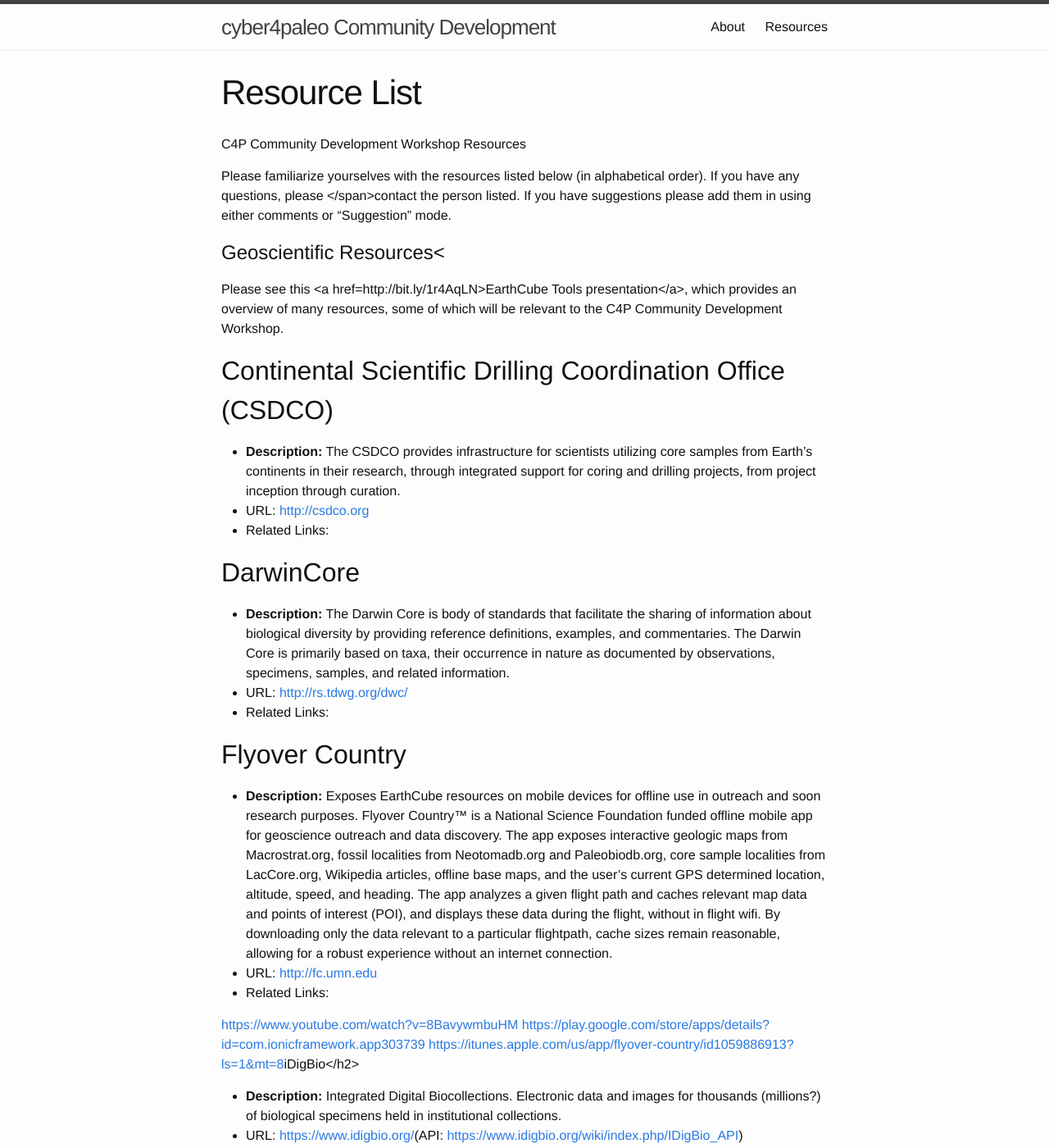
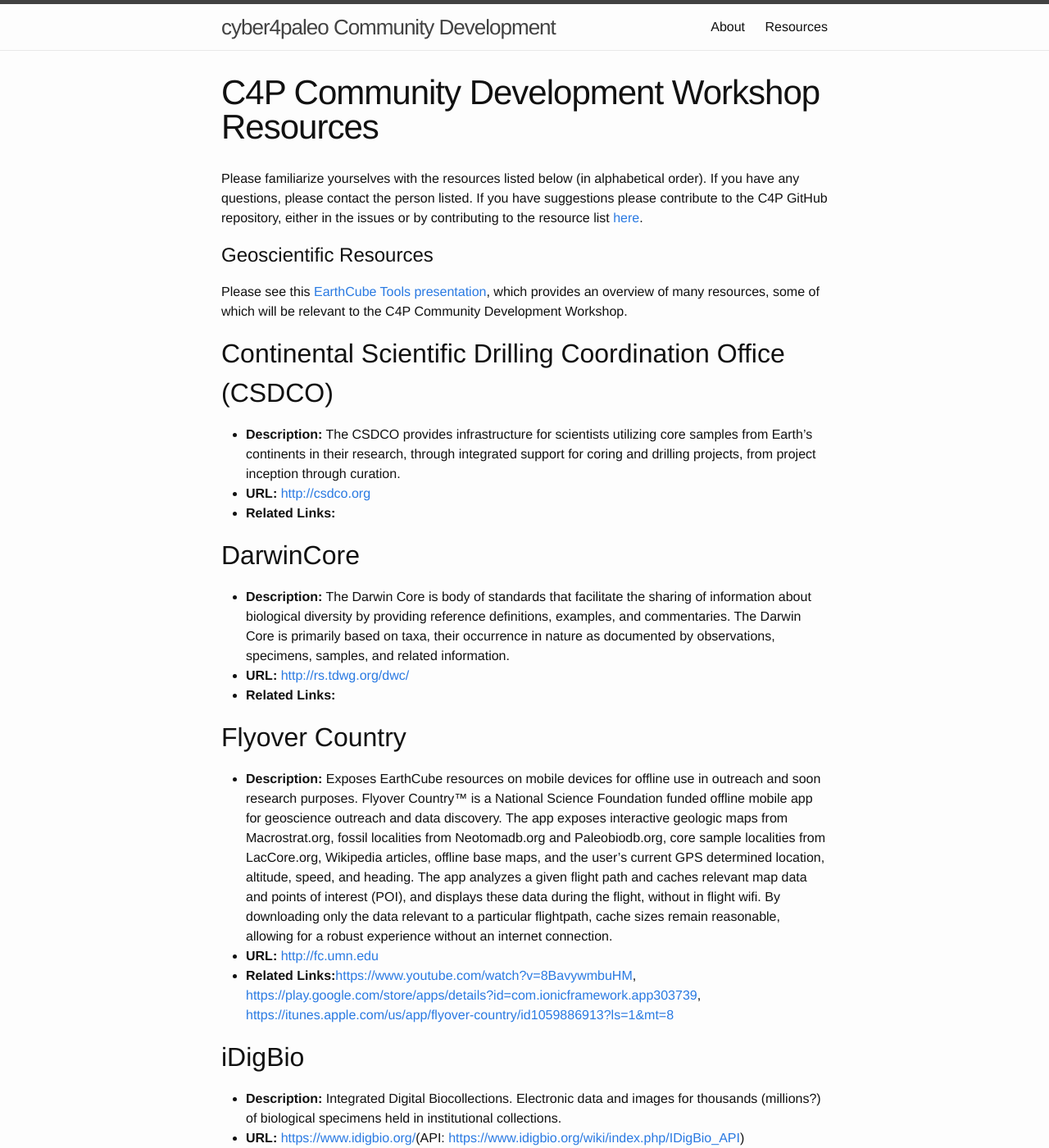
Before and after one commit to cyber4paleo/cyber4paleo.github.io, a Jekyll site: the page built from _resources/CommunityResourceList.md, in a window 1280 px wide and 1400 px high. Shown: the whole window at 82% size. Built offline with Jekyll 4.4.1, drawn with Linux system fonts in a browser that asks for light colours; some of the changed text lies outside the part shown.

Commit message:
Some aesthetic fixes to the Community Resources link on the website.

```diff
--- a/_resources/CommunityResourceList.md
+++ b/_resources/CommunityResourceList.md
@@ -1,115 +1,179 @@
 ---
 layout: page
-title: Resource List
+title: C4P Community Development Workshop Resources
 concept: Overview of resources
 ---
 
-C4P Community Development Workshop Resources
-
-Please familiarize yourselves with the resources listed below (in alphabetical order). If you have any questions, please </span>contact the person listed.
-If you have suggestions please add them in using either comments or &ldquo;Suggestion&rdquo; mode.
+Please familiarize yourselves with the resources listed below (in alphabetical order). If you have any questions, please contact the person listed.  If you have suggestions please contribute to the C4P GitHub repository, either in the issues or by contributing to the resource list [here](https://github.com/cyber4paleo/cyber4paleo.github.io/tree/master/_resources).
 
 * TOC
 {:toc}
 
-<h1>Geoscientific Resources<</h1>
+<h1>Geoscientific Resources</h1>
 
-Please see this <a href=http://bit.ly/1r4AqLN>EarthCube Tools presentation</a>, which provides an overview of many resources, some of which will be relevant to the C4P Community Development Workshop.
+Please see this <a href="http://bit.ly/1r4AqLN">EarthCube Tools presentation</a>, which provides an overview of many resources, some of which will be relevant to the C4P Community Development Workshop.
 
 <h2>Continental Scientific Drilling Coordination Office (CSDCO)</h2>
 <ul>
 	<li><b>Description:</b> The CSDCO provides infrastructure for scientists utilizing core samples from Earth&rsquo;s continents in their research, through integrated support for coring and drilling projects, from project inception through curation.</li>
-	<li>URL: <a>http://csdco.org</a></li>
-	<li>Related Links: </li></ul>
-<h2>DarwinCore</h2><ul>
+	<li><b>URL:</b> <a>http://csdco.org</a></li>
+	<li><b>Related Links:</b> </li>
+</ul>
+
+<h2>DarwinCore</h2>
+<ul>
 	<li><b>Description:</b> The Darwin Core is body of standards that facilitate the sharing of information about biological diversity by providing reference definitions, examples, and commentaries. The Darwin Core is primarily based on taxa, their occurrence in nature as documented by observations, specimens, samples, and related information.</li>
-	<li>URL: <a>http://rs.tdwg.org/dwc/</a></li>
-	<li>Related Links:</li></ul>
-<h2>Flyover Country</h2><ul>
+	<li><b>URL:</b> <a>http://rs.tdwg.org/dwc/</a></li>
+	<li><b>Related Links:</b></li>
+</ul>
+
+<h2>Flyover Country</h2>
+<ul>
 	<li><b>Description:</b> Exposes EarthCube resources on mobile devices for offline use in outreach and soon research purposes. Flyover Country&trade; is a National Science Foundation funded offline mobile app for geoscience outreach and data discovery. The app exposes interactive geologic maps from Macrostrat.org, fossil localities from Neotomadb.org and Paleobiodb.org, core sample localities from LacCore.org, Wikipedia articles, offline base maps, and the user&rsquo;s current GPS determined location, altitude, speed, and heading. The app analyzes a given flight path and caches relevant map data and points of interest (POI), and displays these data during the flight, without in flight wifi. By downloading only the data relevant to a particular flightpath, cache sizes remain reasonable, allowing for a robust experience without an internet connection.</li>
-	<li>URL: <a>http://fc.umn.edu</a></li>
-	<li>Related Links:</li></ul>
-<p><a>https://www.youtube.com/watch?v=8BavywmbuHM</a>
-<a>https://play.google.com/store/apps/details?id=com.ionicframework.app303739</a>
-<a>https://itunes.apple.com/us/app/flyover-country/id1059886913?ls=1&amp;mt=8</a>iDigBio</h2><ul>
+	<li><b>URL:</b> <a>http://fc.umn.edu</a></li>
+	<li><b>Related Links:</b><a>https://www.youtube.com/watch?v=8BavywmbuHM</a>,
+<a>https://play.google.com/store/apps/details?id=com.ionicframework.app303739</a>,
+<a>https://itunes.apple.com/us/app/flyover-country/id1059886913?ls=1&amp;mt=8</a></li>
+</ul>
+
+
+<h2>iDigBio</h2>
+<ul>
 	<li><b>Description:</b> Integrated Digital Biocollections. Electronic data and images for thousands (millions?) of biological specimens held in institutional collections.</li>
-	<li>URL: <a>https://www.idigbio.org/</a>(API: <a>https://www.idigbio.org/wiki/index.php/IDigBio_API</a>)</li>
-	<li>Related Links:</li></ul>
-<h2>Interdisciplinary Earth Data Alliance (IEDA)</h2><ul>
+	<li><b>URL:</b> <a>https://www.idigbio.org/</a>(API: <a>https://www.idigbio.org/wiki/index.php/IDigBio_API</a>)</li>
+	<li><b>Related Links:</b></li>
+</ul>
+
+<h2>Interdisciplinary Earth Data Alliance (IEDA)</h2>
+<ul>
 	<li><b>Description:</b> IEDA is a community-based data facility funded by the US National Science Foundation (NSF) to support, sustain, and advance the geosciences by providing data services for observational solid earth data from the Ocean, Earth, and Polar Sciences. IEDA systems enable these data to be discovered and reused by a diverse community now and in the future.</li>
-	<li>URL: <a>http://www.iedadata.org/</a></li>
-	<li>Related Links:</li></ul>
-<h2>IGSN</h2><ul>
+	<li><b>URL:</b> <a>http://www.iedadata.org/</a></li>
+	<li><b>Related Links:</b></li>
+</ul>
+
+<h2>IGSN</h2>
+<ul>
 	<li><b>Description:</b> IGSN stands for International Geo Sample Number. The IGSN is an alphanumeric code that uniquely identifies samples taken from our natural environment (for example: rock specimens, water samples, sediment cores) as well as related sampling features (sites, stations, stratigraphic sections, etc.).</li>
-	<li>URL: <a>http://www.geosamples.org/igsnabout</a></li>
-	<li>Related Links: Technical documentation (http://igsn.github.io/)</li></ul>
-<h2>LacCore</h2><ul>
+	<li><b>URL:</b> <a>http://www.geosamples.org/igsnabout</a></li>
+	<li><b>Related Links:</b> Technical documentation (http://igsn.github.io/)</li>
+</ul>
+
+<h2>LacCore</h2>
+<ul>
 	<li><b>Description:</b> LacCore and the associated Continental Scientific Drilling Coordination Office (CSDCO) provide infrastructure for scientists utilizing core samples from Earth&rsquo;s continents in their research, through integrated support for coring and drilling projects, from project inception through curation. Funded by NSF and the University of Minnesota.</li>
-	<li>URL: <a>http://laccore.org/</a></li>
-	<li>Related Links:</li></ul>
-<h2>LiPD</h2><ul>
+	<li><b>URL:</b> <a>http://laccore.org/</a></li>
+	<li><b>Related Links:</b></li>
+</ul>
+
+<h2>LiPD</h2>
+<ul>
 	<li><b>Description:</b> Data standard for a paleoclimate data container in JSON-LD format to enable quick querying and data extraction.</li>
-	<li>URL: <a>http://www.clim-past-discuss.net/cp-2015-109/</a></li>
-	<li>Related Links: http://www.lipd.net/</li></ul>
-<h2>Macrostrat</h2><ul>
+	<li><b>URL:</b> <a>http://www.clim-past-discuss.net/cp-2015-109/</a></li>
+	<li><b>Related Links:</b> http://www.lipd.net/</li>
+</ul>
+
+<h2>Macrostrat</h2>
+<ul>
 	<li><b>Description:</b> Macrostrat is a database of the stratigraphic record, stratigraphic names, and associated geochronological information.</li>
-	<li>URL: <a>https://macrostrat.org/</a></li>
-	<li>Related Links:</li></ul>
-<h2>Neotoma Paleoecology Database</h2><ul>
+	<li><b>URL:</b> <a>https://macrostrat.org/</a></li>
+	<li><b>Related Links:</b></li>
+</ul>
+
+<h2>Neotoma Paleoecology Database</h2>
+<ul>
 	<li><b>Description:</b> Neotoma is a community data repository for fossil data, age models, and associated information, mostly from the Quaternary and Late Cenozoic.</li>
-	<li>URL: <a>http://neotomadb.org</a></li>
-	<li>Related Links: </li></ul>
+	<li><b>URL:</b> <a>http://neotomadb.org</a></li>
+	<li><b>Related Links:</b> </li>
+</ul>
+
 <ul>
 	<li>Watch this 15-minute <a>webinar about Neotoma</a>(skip to 30 minutes for Neotoma presentation)</li>
 	<li>Neotoma Manual: <a>http://neotoma-manual.readthedocs.io/en/latest/</a></li>
 	<li>API Developers Page: <a>http://api.neotomadb.org/doc/</a></li>
-	<li>R neotoma Package: <a>https://cran.r-project.org/web/packages/neotoma/index.html</a></li></ul>
-<h2>NOAA Paleo</h2><ul>
+	<li>R neotoma Package: <a>https://cran.r-project.org/web/packages/neotoma/index.html</a></li>
+</ul>
+
+<h2>NOAA Paleo</h2>
+<ul>
 	<li><b>Description:</b>NOAA Paleoclimatology provides the paleoclimatology data and information scientists need to understand natural climate variability and future climate change. We also operate the World Data Service for Paleoclimatology, which archives and distributes data contributed by scientists around the world.</li>
-	<li>URL: <a>https://www.ncdc.noaa.gov/data-access/paleoclimatology-data/datasets</a></li>
-	<li>Related Links:</li></ul>
-<h2>Open Core Data</h2><ul>
+	<li><b>URL:</b> <a>https://www.ncdc.noaa.gov/data-access/paleoclimatology-data/datasets</a></li>
+	<li><b>Related Links:</b></li>
+</ul>
+
+<h2>Open Core Data</h2>
+<ul>
 	<li><b>Description:</b> Open Core Data is a source for both continental and ocean scientific drilling data from the JRSO (<a>http://iodp.org/</a>) and CSDCO (<a>http://www.csdco.umn.edu/</a>) facilities. It is recently funded and starting its process. Among the goals will be improving use of OCD hosted data by other community repositories and machine access to the holdings. </li>
-	<li>URL: <a>http://opencoredata.org</a></li>
-	<li>Related Links:</li></ul>
+	<li><b>URL:</b> <a>http://opencoredata.org</a></li>
+	<li><b>Related Links:</b></li>
+</ul>
+
 <ul>
 	<li>GitHub: <a>https://github.com/OpenCoreData</a> Note in particular the <a>Notebooks</a>repository. In this repository we are hoping to start the development of notebooks for end users.</li>
-	<li>API swagger docs: <a>http://opencoredata.org/common/swagger-ui/</a></li></ul>
-<h2>Paleobiology Database (PBDB)</h2><ul>
+	<li>API swagger docs: <a>http://opencoredata.org/common/swagger-ui/</a></li>
+</ul>
+
+<h2>Paleobiology Database (PBDB)</h2>
+<ul>
 	<li><b>Description:</b> The Paleobiology Database (PaleoBioDB) is a non-governmental, non-profit public resource for paleontological data. It has been organized and operated by a multi-disciplinary, multi-institutional, international group of paleobiological researchers. Its purpose is to provide global, collection-based occurrence and taxonomic data for organisms of all geological ages, as well data services to allow easy access to data for independent development of analytical tools, visualization software, and applications of all types. The Database&rsquo;s broader goal is to encourage and enable data-driven collaborative efforts that address large-scale paleobiological questions.</li>
-	<li>URL: <a>https://paleobiodb.org/</a></li>
-	<li>Related Links: Watch this <a>webinar about PBDB</a>(first half only)</li></ul>
-<h2>System for Earth Sample Registration (SESAR)</h2><ul>
+	<li><b>URL:</b> <a>https://paleobiodb.org/</a></li>
+	<li><b>Related Links:</b> Watch this <a>webinar about PBDB</a>(first half only)</li>
+</ul>
+
+<h2>System for Earth Sample Registration (SESAR)</h2>
+<ul>
 	<li><b>Description:</b> SESAR, the System for Earth Sample Registration, is a web-based registry for samples and related sampling features. SESAR&rsquo;s objective is to promote sharing, linking, and integration of sample-based data through unambiguous identification of samples. SESAR distributes the International Geo Sample Number (IGSN; see above), catalogs and preserves sample metadata profiles, and provides access to the sample catalog via the Global Sample Search. SESAR is operated by the Interdisciplinary Earth Data Alliance (see above).</li>
-	<li>URL: <a>http://www.geosamples.org/</a></li>
-	<li>Related LInks:</li></ul>
-<h2>STEPPE</h2><ul>
+	<li><b>URL:</b> <a>http://www.geosamples.org/</a></li>
+	<li><b>Related Links:</b></li>
+</ul>
+
+<h2>STEPPE</h2>
+<ul>
 	<li><b>Description:</b> NSF-supported consortium whose purpose is to promote multidisciplinary research and education on Earth&rsquo;s deep-time sedimentary crust.</li>
-	<li>URL: <a>https://steppe.org/</a></li>
-	<li>Related Links:</li></ul>
-<h2>VertNet</h2><ul>
+	<li><b>URL:</b> <a>https://steppe.org/</a></li>
+	<li><b>Related Links:</b></li>
+</ul>
+
+<h2>VertNet</h2>
+<ul>
 	<li><b>Description:</b> VertNet is a NSF-funded collaborative project that makes biodiversity data free and available on the web. VertNet is a tool designed to help people discover, capture, and publish biodiversity data. It is also the core of a collaboration between hundreds of biocollections that contribute biodiversity data and work together to improve it. VertNet is an engine for training current and future professionals to use and build upon best practices in data quality, curation, research, and data publishing. Yet, VertNet is still the aggregate of all of the information that it mobilizes.</li>
-	<li>URL: <a>h</a><a>ttp://vertnet.org/</a></li>
-	<li>Related Links:</li></ul>
+	<li><b>URL:</b> <a>h</a><a>ttp://vertnet.org/</a></li>
+	<li><b>Related Links:</b></li>
+</ul>
+
 <p>
-Other Useful Resources:</h1><h2>CrossRef</h2><ul>
+<h1>Other Useful Resources:</h1>
+
+<h2>CrossRef</h2>
+<ul>
 	<li><b>Description:</b> Works with publishers to assign &amp; manage DOIs for published material.</li>
-	<li>URL: <a>http://crossref.org</a>(API: <a>http://search.crossref.org/help/api</a>)</li>
-	<li>Related Links:</li></ul>
-<h2>DataCite</h2><ul>
+	<li><b>URL:</b> <a>http://crossref.org</a>(API: <a>http://search.crossref.org/help/api</a>)</li>
+	<li><b>Related Links:</b></li>
+</ul>
+
+<h2>DataCite</h2>
+<ul>
 	<li><b>Description:</b> Works with data repositories to provide &amp; manage DOIs and other identifiers for data.</li>
-	<li>URL: <a>http://datacite.org</a>(API: <a>https://mds.datacite.org/static/apidoc</a>)</li>
-	<li>Related Links:</li></ul>
-<h2>ImpactStory</h2><ul>
+	<li><b>URL:</b> <a>http://datacite.org</a>(API: <a>https://mds.datacite.org/static/apidoc</a>)</li>
+	<li><b>Related Links:</b></li>
+</ul>
+
+<h2>ImpactStory</h2>
+<ul>
 	<li><b>Description:</b> The service provides a number of indicators for the social impact of published works, including traditional scholarly papers but also blog posts and other more casual publications.</li>
-	<li>URL: <a>https://impactstory.org</a></li>
-	<li>Related Links:</li></ul>
-<h2>ORCiD</h2><ul>
+	<li><b>URL:</b> <a>https://impactstory.org</a></li>
+	<li><b>Related Links:</b></li>
+</ul>
+
+<h2>ORCiD</h2>
+<ul>
 	<li><b>Description:</b> ORCID is an open, non-profit, community-based effort to provide a registry of unique researcher identifiers and a transparent method of linking research activities and outputs to these identifiers. ORCID is unique in its ability to reach across disciplines, research sectors, and national boundaries and its cooperation with other identifier systems.</li>
-	<li>URL: <a>http://orcid.org</a>(API: <a>https://orcid.org/organizations/integrators/API</a>)</li>
-	<li>Related Links:</li></ul>
-<h2>ROpenSci</h2><ul>
+	<li><b>URL:</b> <a>http://orcid.org</a>(API: <a>https://orcid.org/organizations/integrators/API</a>)</li>
+	<li><b>Related Links:</b></li>
+</ul>
+
+<h2>ROpenSci</h2>
+<ul>
 	<li><b>Description:</b> R packages for open (and some closed) APIs. Includes Barcode of Life, Geonames, Encyclopedia of Life and others.</li>
-	<li>URL: <a>https://ropensci.org</a></li>
-	<li>Related Links: (see page, lots of through links)</li></ul>
-</body></html>
+	<li><b>URL:</b> <a>https://ropensci.org</a></li>
+	<li><b>Related Links:</b> (see page, lots of through links)</li>
+</ul>
```
